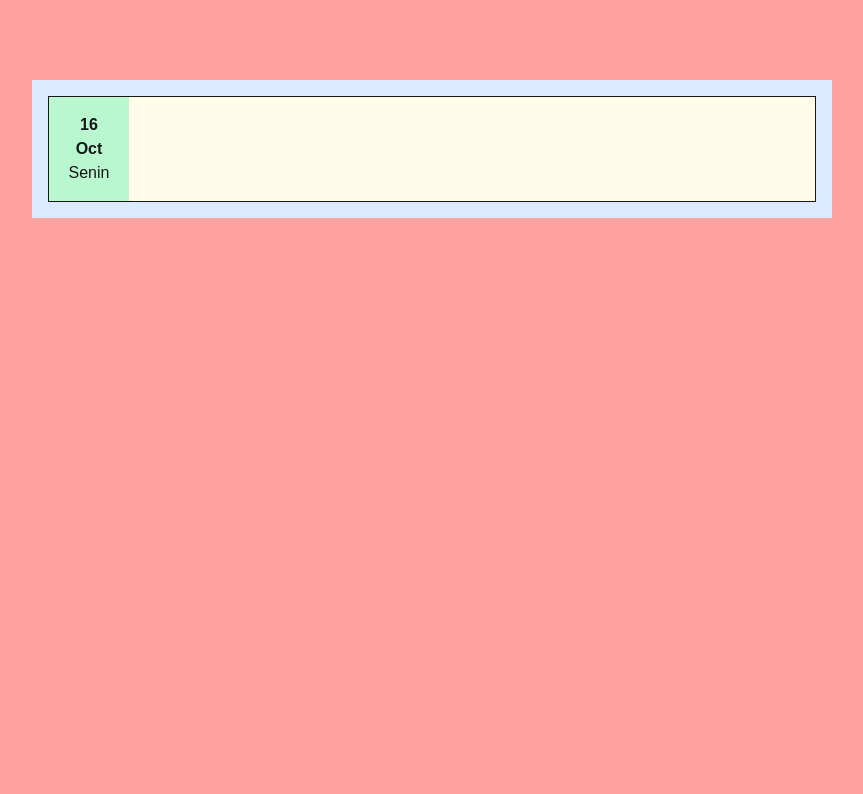
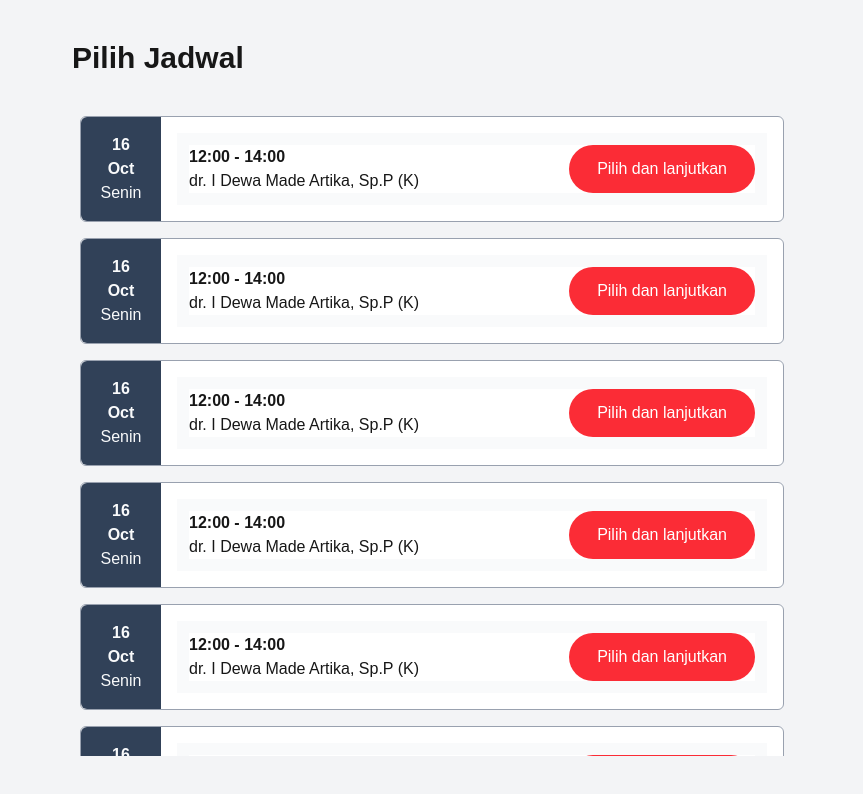
Before and after one commit to inverse9/konsul-online, a Next.js app: page /appointment in a window 1280 px wide. Shown: the top 794 px of the page, without its empty margins (208-1071 px from the left). Built offline with nearby package versions, Linux system fonts and the light colour scheme.

Commit message:
Refactor Appointment component layout and enhance styling

```diff
--- a/app/(client)/appointment/page.js
+++ b/app/(client)/appointment/page.js
@@ -2,16 +2,32 @@ import React from "react";
 
 const Appointment = () => {
   return (
-    <div className="bg-red-300 h-dvh p-20 px-60">
-      <div className="flex bg-blue-100 p-4">
-        <div className="border bg-yellow-50 w-full flex">
-          <div className="w-20 bg-green-200 flex flex-col items-center justify-center py-4">
-            <div className="font-bold">16</div>
-            <div className="font-bold">Oct</div>
-            <div className="">Senin</div>
+    <div className="bg-gray-100  h-dvh ">
+      <h1 className="font-bold text-3xl px-70 py-10">Pilih Jadwal</h1>
+      <div className="flex gap-4 flex-col overflow-y-auto h-4/5 no-scrollbar px-72 ">
+        {[...Array(7)].map((a, b) => (
+          <div
+            key={b}
+            className="relative flex border bg-white border-gray-400 p-4 rounded-md group hover:bg-slate-200 hover:border-slate-900"
+          >
+            <div className="rounded-tl-md rounded-bl-md absolute top-0 left-0 bottom-0 w-20 bg-slate-700 flex flex-col items-center justify-center py-4 text-gray-50">
+              <div className="font-bold">16</div>
+              <div className="font-bold">Oct</div>
+              <div className="">Senin</div>
+            </div>
+            <div className=" bg-gray-50 w-full flex group-hover:bg-slate-200 ml-20">
+              <div className="m-3 flex justify-between items-center w-full  bg-white group-hover:bg-slate-200">
+                <div>
+                  <h3 className="font-semibold">12:00 - 14:00</h3>
+                  <h2 className=""> dr. I Dewa Made Artika, Sp.P (K)</h2>
+                </div>
+                <button className="bg-red-500 rounded-full px-7 py-3 text-white cursor-pointer text">
+                  Pilih dan lanjutkan
+                </button>
+              </div>
+            </div>
           </div>
-          <div className="m-3"></div>
-        </div>
+        ))}
       </div>
     </div>
   );
--- a/app/globals.css
+++ b/app/globals.css
@@ -24,3 +24,20 @@ body {
   color: var(--foreground);
   font-family: Arial, Helvetica, sans-serif;
 }
+
+@layer utilities {
+  /* Chrome, Safari and Opera */
+  .no-scrollbar::-webkit-scrollbar {
+    display: none;
+  }
+
+  /* IE and Edge */
+  .no-scrollbar {
+    -ms-overflow-style: none;
+  }
+
+  /* Firefox */
+  .no-scrollbar {
+    scrollbar-width: none;
+  }
+}
```
